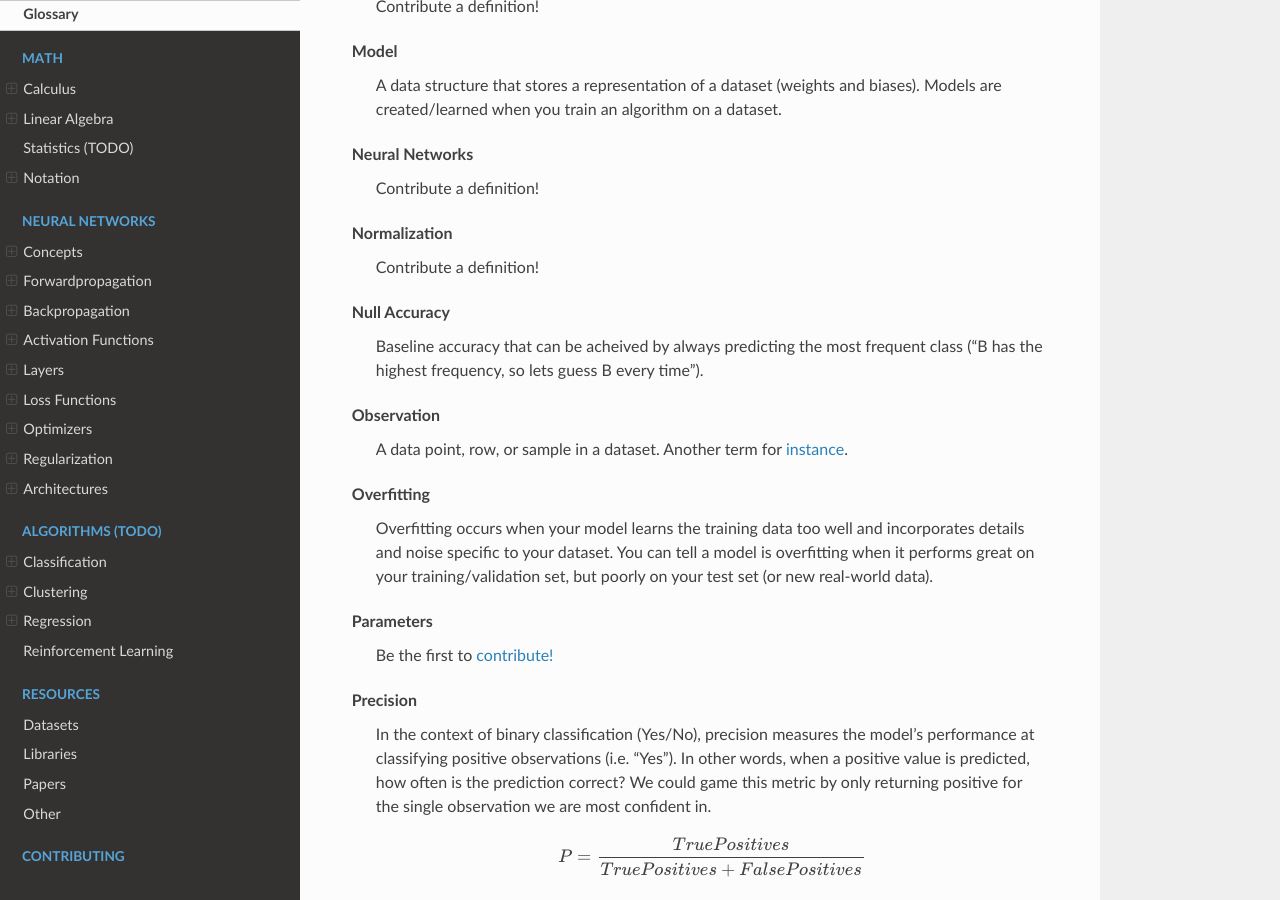
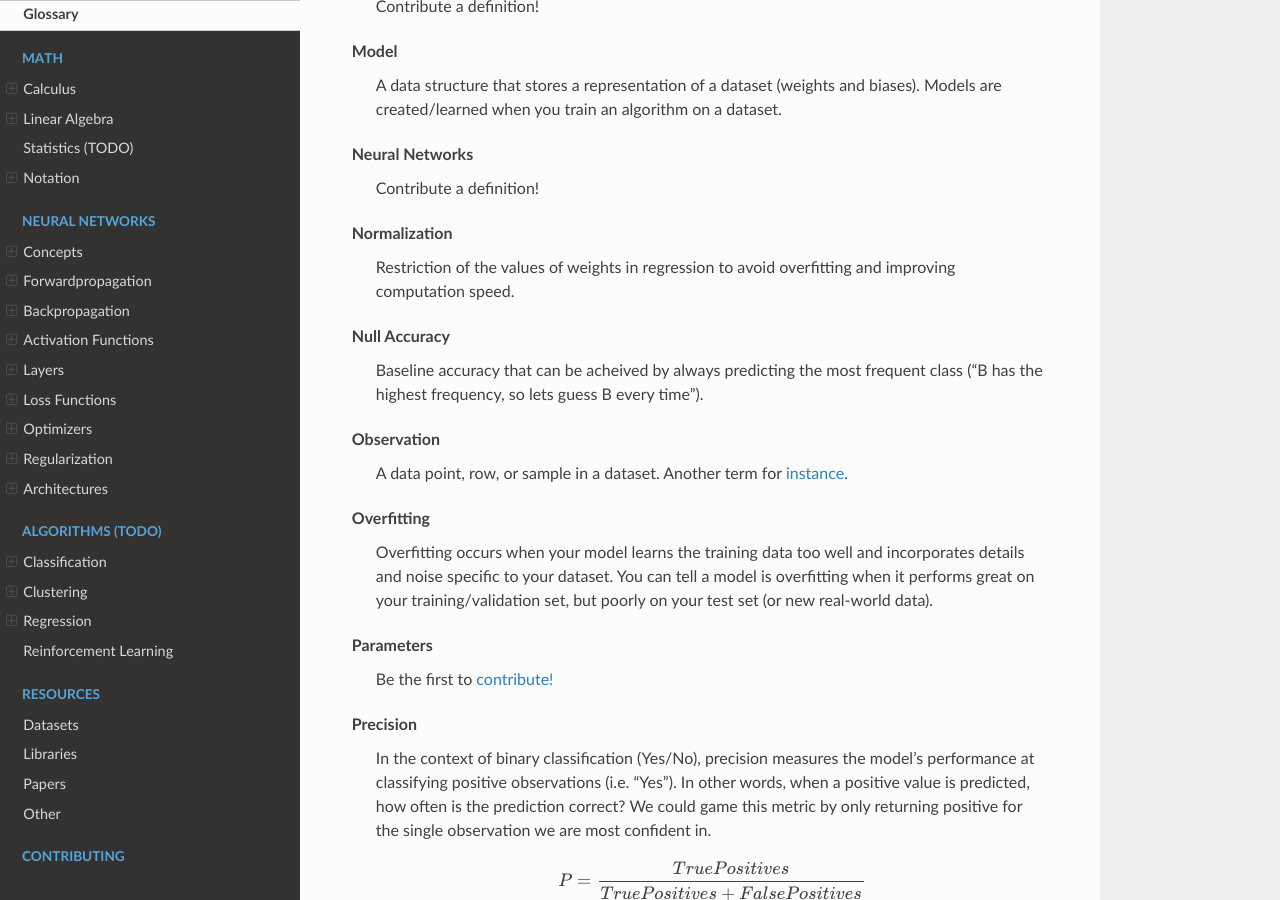
Before and after one commit to bfortuner/ml-glossary, a Sphinx documentation site: the page built from docs/glossary.rst, in a window 1280 px wide and 900 px high, scrolled down 3364 px. Built offline with Sphinx 7.4.7 and the Read the Docs theme 2.0.0, drawn with Linux system fonts in a browser that asks for light colours; pages that are not in the unit, such as notebooks, are missing from menus.

Commit message:
Definition for Normalisation (#49)
Nice! Thank you for contributing!

```diff
--- a/docs/glossary.rst
+++ b/docs/glossary.rst
@@ -155,8 +155,7 @@ Neural Networks
 .. _glossary_normalization:
 
 Normalization
-  Contribute a definition!
-
+  Restriction of the values of weights in regression to avoid overfitting and improving computation speed.
 .. _glossary_null_accuracy:
 
 Null Accuracy
```
